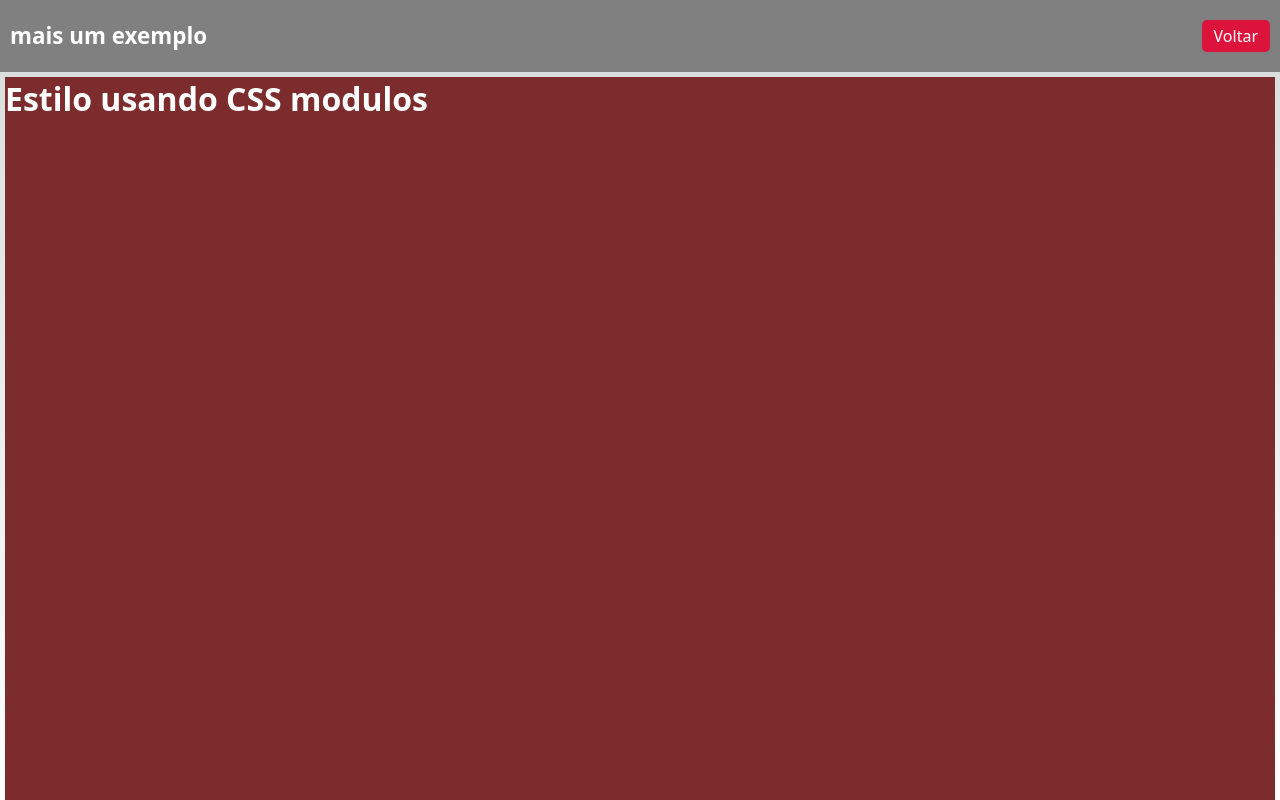
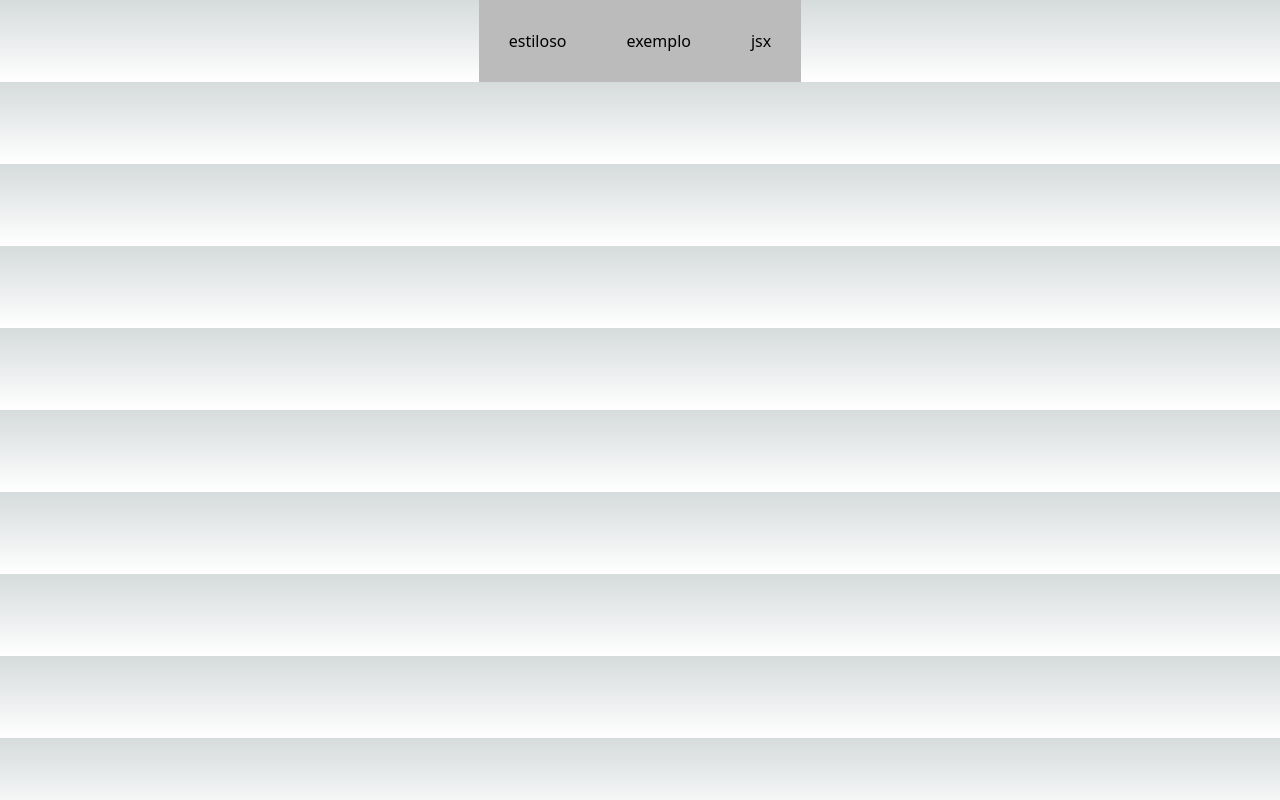
Before and after one commit to DaviJust/Firestore_ProjetoCadastro, a Next.js app in the folder aulao_nextjs/fundamentos/: page / in a window 1280 px wide. Built offline with nearby package versions, Linux system fonts and the light colour scheme.

Commit message:
Exercicios

```diff
--- /dev/null
+++ b/aulao_nextjs/fundamentos/src/components/Navegador.jsx
@@ -0,0 +1,12 @@
+
+import Link from 'next/link'
+import styles from "../styles/Navegador.module.css"
+export default function Navegador(props) {
+    return (
+        <Link href={props.destino}>
+            <div className={styles.navegador}>
+            {props.texto}
+            </div>
+        </Link>
+    )
+}
--- a/aulao_nextjs/fundamentos/src/pages/index.js
+++ b/aulao_nextjs/fundamentos/src/pages/index.js
@@ -2,11 +2,30 @@
 //   //"<h1>Titulo</h1>" vai ler como string
 //   return <h1>Titulo</h1>
 // }
-import Estiloso from "./Estiloso"
-export default function framework(){
+// import Estiloso from "./estiloso"
+// export default function framework(){
+//   return (
+//     <div>
+//       <link href="/Estiloso">
+//       Estiloso
+//       </link>
+//     </div>
+//   )
+// }
+
+import Navegador from "../components/Navegador"
+
+export default function Inicio() {
   return (
-    <div>
-    <Estiloso></Estiloso>
+    <div style={{
+      display:"flex",
+      justifyContent:"center",
+      alignItems:"center",
+
+    }}>
+      <Navegador destino="/estiloso" texto="estiloso " />
+      <Navegador destino="/exemplo" texto="exemplo "/>
+      <Navegador destino="/jsx" texto="jsx "/>
     </div>
   )
 }
--- /dev/null
+++ b/aulao_nextjs/fundamentos/src/styles/Navegador.module.css
@@ -0,0 +1,4 @@
+.navegador{
+    background-color: #bbb;
+    padding: 30px;
+}
```
